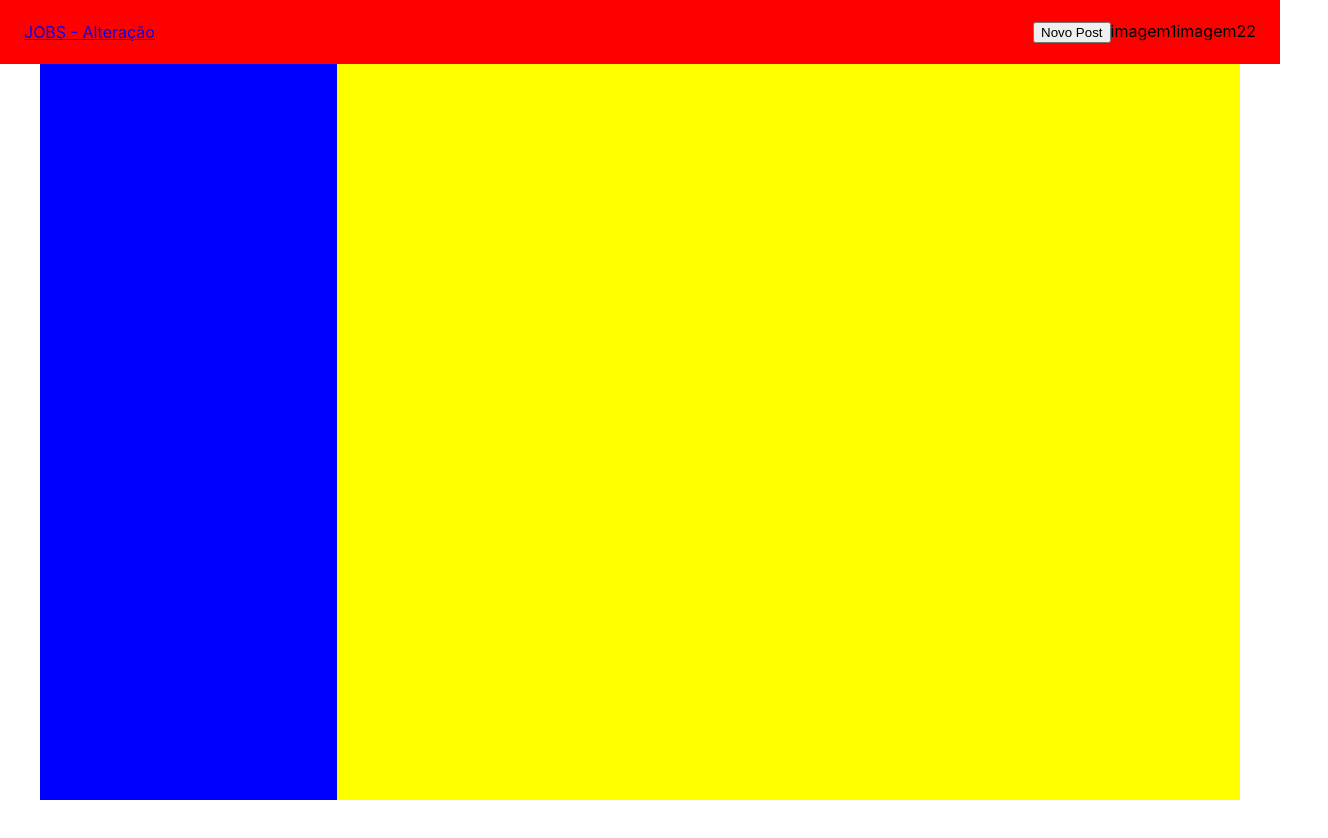
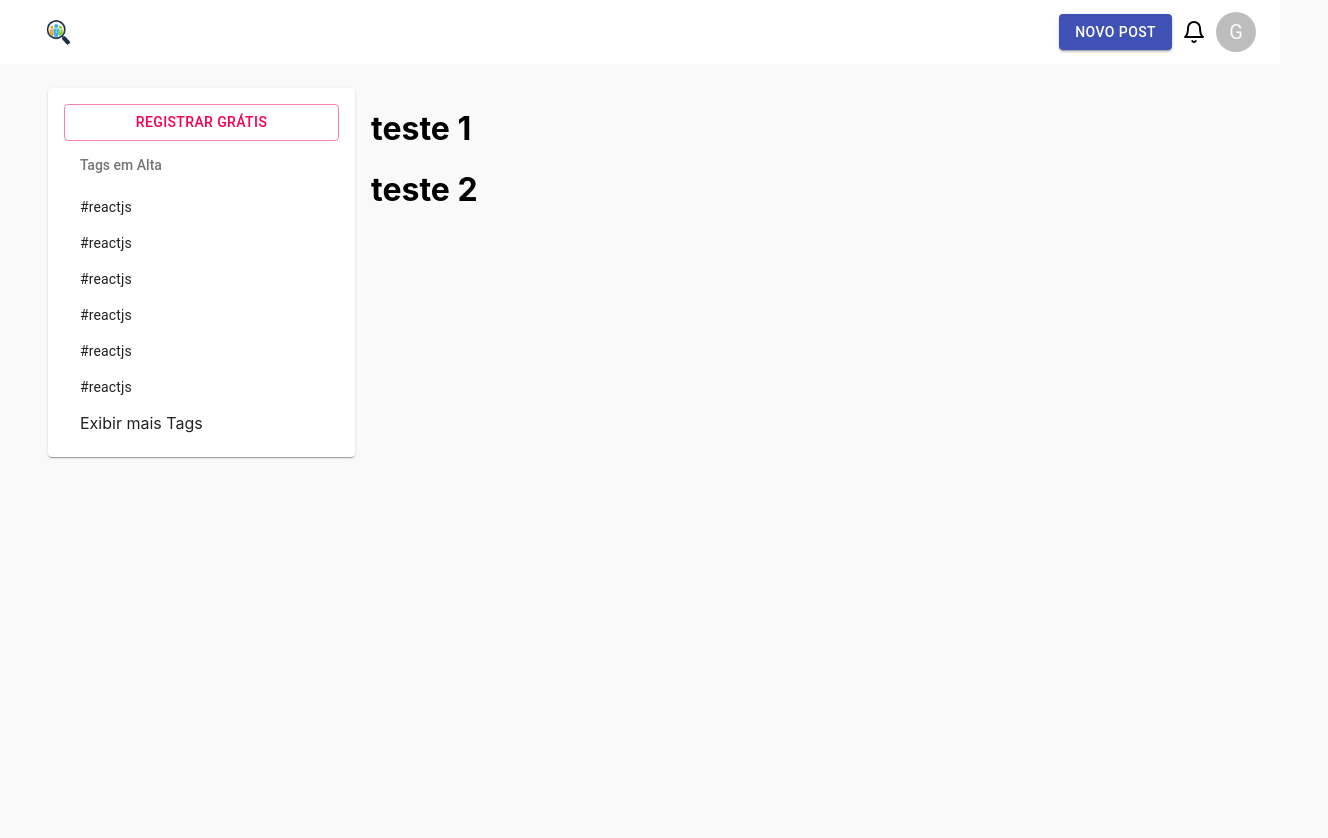
Before and after one commit to sonic27289/TCC-Jobs, a React (Create React App) app: page / in a window 1280 px wide. Shown: the top 838 px of the page, 1328 px wide, since content can reach past the window. Before the commit the page ends 800 px from the top, so only its background shows below. Built offline with nearby package versions, Linux system fonts and the light colour scheme.

Commit message:
Alterações

```diff
--- a/package.json
+++ b/package.json
@@ -3,11 +3,14 @@
   "version": "0.1.0",
   "private": true,
   "dependencies": {
+    "@material-ui/core": "^4.12.4",
+    "@material-ui/styles": "^4.11.5",
     "@testing-library/jest-dom": "^5.16.5",
     "@testing-library/react": "^13.4.0",
     "@testing-library/user-event": "^13.5.0",
     "react": "^18.2.0",
     "react-dom": "^18.2.0",
+    "react-feather": "^2.0.10",
     "react-scripts": "5.0.1",
     "web-vitals": "^2.1.4"
   },
--- /dev/null
+++ b/src/components/PostCard/index.js
@@ -0,0 +1,9 @@
+import React from "react";
+
+function PostCard({ post }){
+    return(
+        <h1>{post.description}</h1>
+    )
+}
+
+export default PostCard;
--- a/src/index.css
+++ b/src/index.css
@@ -5,6 +5,7 @@ body {
     sans-serif;
   -webkit-font-smoothing: antialiased;
   -moz-osx-font-smoothing: grayscale;
+  background-color: #F9F9F9;
 }
 
 code {
--- /dev/null
+++ b/src/paginas/Home/components/Feed.js
@@ -0,0 +1,29 @@
+import React from 'react';
+import { makeStyles } from "@material-ui/core/styles";
+
+import PostCard from '../../../components/PostCard';
+
+const useStyles = makeStyles((theme) => ({
+    root: {
+
+    }
+}));
+
+const posts = [
+    { id: 1, description: 'teste 1'},
+    { id: 2, description: 'teste 2'}
+];
+
+function Feed(){
+    return (
+        <div>
+            {
+                posts.map(post => (
+                    <PostCard key={post.id} post={post}></PostCard>
+                ))
+            }
+        </div>
+    )
+}
+
+export default Feed;
--- a/src/paginas/Home/components/Header.js
+++ b/src/paginas/Home/components/Header.js
@@ -1,19 +1,66 @@
 import React from "react";
+import Button from '@material-ui/core/Button';
+import AppBar from '@material-ui/core/AppBar';
+import Toolbar from '@material-ui/core/Toolbar';
+import SvgIcon from "@material-ui/core/SvgIcon";
+import Avatar from "@material-ui/core/Avatar";
+import { Bell } from 'react-feather';
+//import '../style.css';
+import { makeStyles } from '@material-ui/core/styles';
+
+const useStyles = makeStyles({
+    appbar: {
+        boxShadow: 'none',
+    },
+    img: {
+        maxHeight: 55,
+    },
+    grow: {
+         flexGrow: 1
+    },
+    userSection: {
+        display: 'flex',
+        alignItems: 'center'
+    },
+    button: {
+        marginRight: 10
+    },
+    bell: {
+        marginRight: 10
+    },
+    // avatar: {
+    //     marginLeft: 10
+    // }
+});
 
 function Header(){
+    const classes = useStyles();
+
     return (
-        <header className="header">
-        <div className="toolbar">
-            <div className="">
+        <AppBar position="fixed" color="inherit" className={classes.appbar}>
+        <Toolbar>
+            <img src="/images/logoexemplo.jpg" alt="logo" className={classes.img}></img>
+            <div className={classes.grow}></div>
+            <div className={classes.userSection}>
+                <Button color="primary" variant="contained" className={classes.button}>
+                    Novo Post
+                </Button>
+                <SvgIcon className={classes.bell}>
+                    <Bell></Bell>
+                </SvgIcon>
+                <Avatar alt="Gustavo" src="/" className={classes.avatar}></Avatar>
+            </div>
+            {/* <div className="">
                 <a href='/'>JOBS - Alteração</a>
+                <input type="text"></input>
             </div>
             <div className="">
-                <button>Novo Post</button>
+                <Button color="primary" variant="contained">Novo Post</Button>
                 <span>imagem1</span>
-                <span>imagem22</span>
-            </div>
-        </div>
-    </header>
+                <span>imagem2</span>
+            </div> */}
+        </Toolbar>
+    </AppBar>
     )
 }
 export default Header;
--- /dev/null
+++ b/src/paginas/Home/components/NavBar.js
@@ -0,0 +1,52 @@
+import React from "react";
+import { makeStyles } from "@material-ui/core/styles";
+import Paper from '@material-ui/core/Paper';
+import Button from '@material-ui/core/Button';
+import ListSubheader from '@material-ui/core/ListSubheader';
+import ListItemText from '@material-ui/core/ListItemText';
+import ListItem from '@material-ui/core/ListItem';
+
+const useStyles = makeStyles((theme) => ({
+    root: {
+        padding: theme.spacing(2),
+        width: 275,
+        marginRight: theme.spacing(2)
+    },
+    button: {
+        width: '100%'
+    }
+}));
+
+const tags = [
+    { id: 1, name: 'reactjs'},
+    { id: 2, name: 'reactjs'},
+    { id: 3, name: 'reactjs'},
+    { id: 4, name: 'reactjs'},
+    { id: 5, name: 'reactjs'},
+    { id: 6, name: 'reactjs'}
+]
+
+function NavBar(){
+    const classes = useStyles();
+
+    return (
+        <Paper className={classes.root}>
+            <Button variant="outlined" color="secondary" className={classes.button}>
+                Registrar Grátis
+                </Button>
+            <ListSubheader>{`Tags em Alta`}</ListSubheader>
+            {
+                tags.map((item) => (
+                    <ListItem dense button key={`item-${item.id}-${item.name}`}>
+                        <ListItemText primary={`#${item.name}`}></ListItemText>
+                    </ListItem>
+                ))
+            }
+            <ListItem button>
+                Exibir mais Tags
+            </ListItem>
+        </Paper>
+    )
+}
+
+export default NavBar;
--- a/src/paginas/Home/index.js
+++ b/src/paginas/Home/index.js
@@ -1,18 +1,48 @@
 import React from "react";
+//import './style.css'
+import { makeStyles } from '@material-ui/core/styles';
+
 import Header from "./components/Header";
-import './style.css'
+import Feed from "./components/Feed";
+import NavBar from "./components/NavBar";
+import Box from "@material-ui/core/Box";
+import Container from "@material-ui/core/Container";
+
+const useStyles = makeStyles({
+    root: {
+        display: 'flex',
+        flexDirection: 'column',
+
+    },
+    main: {
+        height: '100vh',
+        display: 'flex',
+        width: '1280px',
+        margin: '0 auto',
+        padding: 24
+    },
+    toolbar: {
+        minHeight: 64
+    },
+    box: {
+        display: 'flex'
+    }
+})
 
 function Home(){
+    const classes = useStyles();
+
     return (
-        <div>
+        <div className={classes.root}>
             <Header></Header>
-            <main className="main">
-                <div className="navbar">
-                    navigation-bar
-                </div>
-                <div className="feed">
-                    feed
-                </div>
+            <div className={classes.toolbar}></div>
+            <main className={classes.main}>
+                <Container maxWidth="lg">
+                    <Box display="flex" className={classes.box}>
+                        <NavBar></NavBar>
+                        <Feed></Feed>
+                    </Box>
+                </Container>
             </main>
         </div>
     );
```
Also changed, not shown: public/images/logoexemplo.jpg (added), 1 other file (tests, documents, lock files or other folders).
